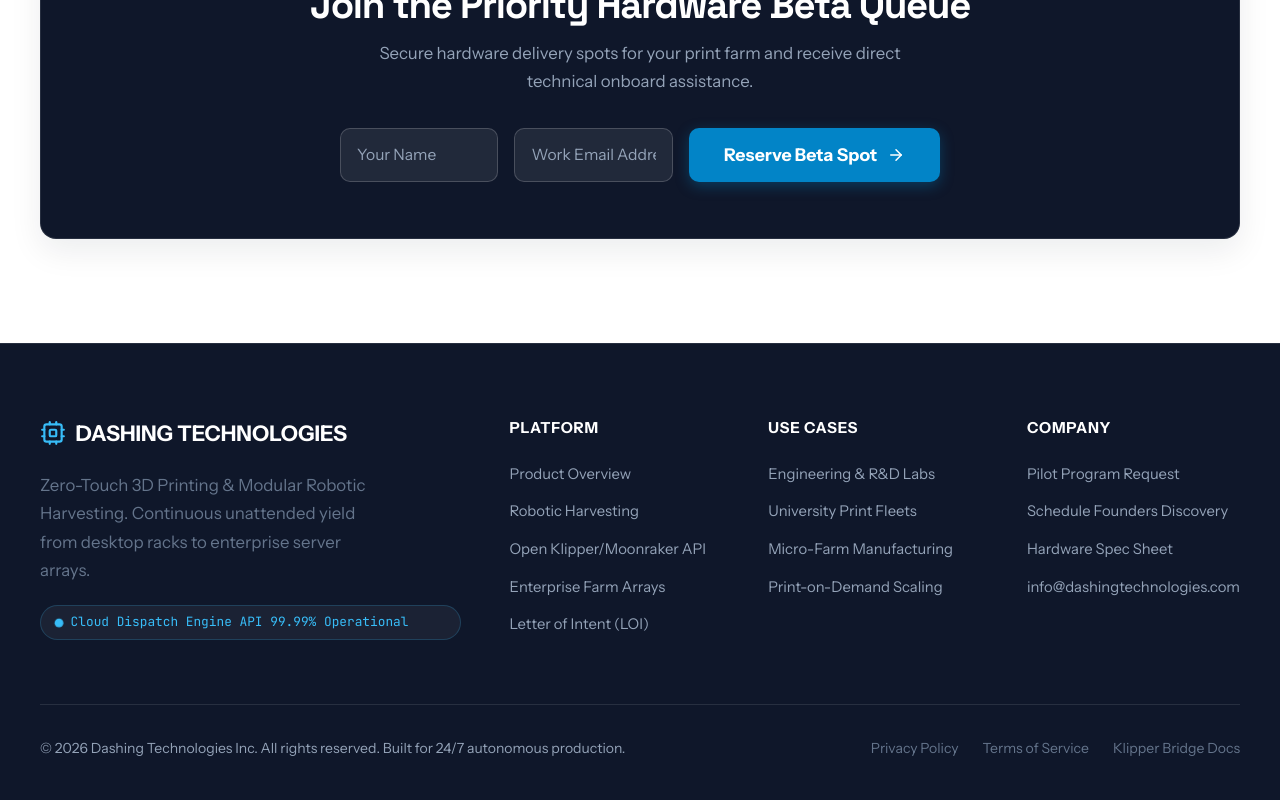
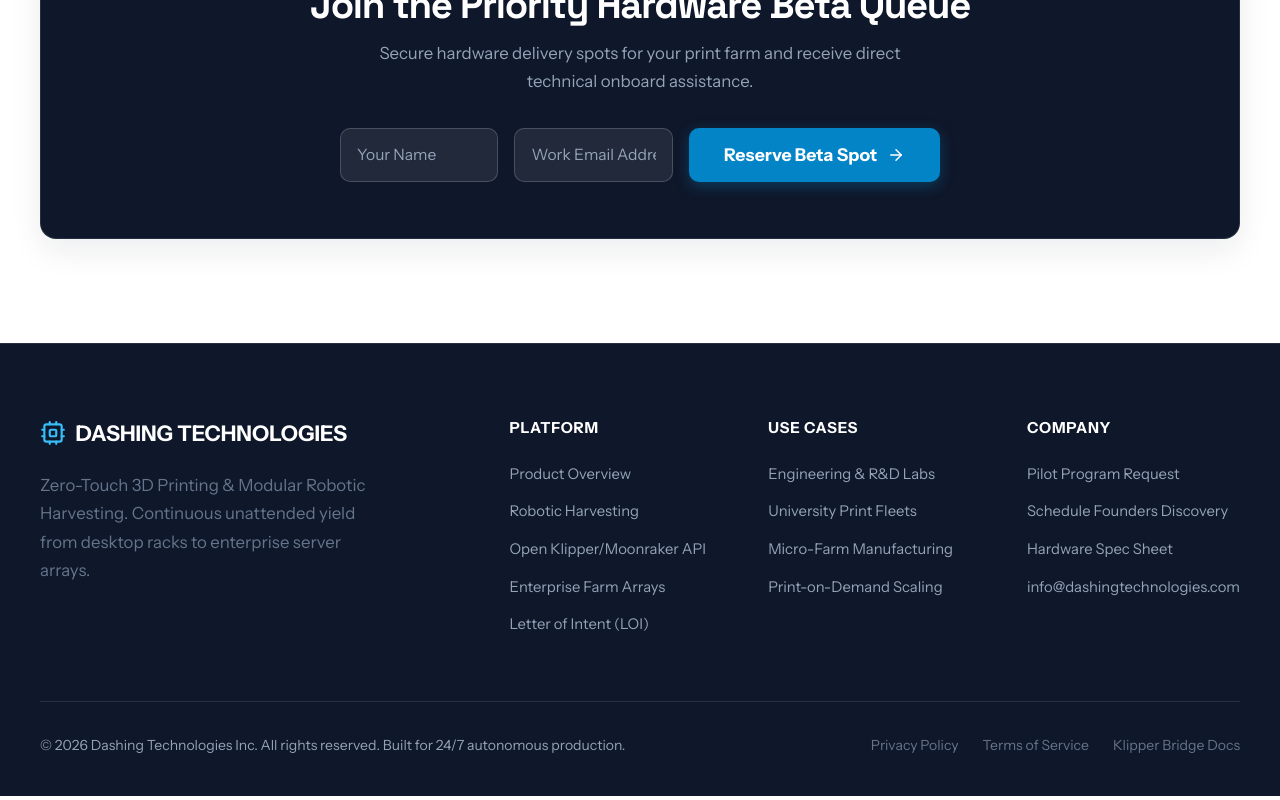
Before and after one commit to kavred/DashingTechnologiesWebsite, a React (Vite) app: page /#/ in a window 1280 px wide. Shown: the part 4435-5235 px from the top of the page. Built offline with nearby package versions, Linux system fonts and the light colour scheme.

Commit message:
fix: remove status indicator from footer

```diff
--- a/src/components/Footer.jsx
+++ b/src/components/Footer.jsx
@@ -16,10 +16,6 @@ export default function Footer({ onOpenLOI }) {
             <p style={{ maxWidth: '340px' }}>
               Zero-Touch 3D Printing & Modular Robotic Harvesting. Continuous unattended yield from desktop racks to enterprise server arrays.
             </p>
-            <div className="footer-status-indicator">
-              <span className="badge-dot pulse" style={{ backgroundColor: '#38BDF8' }}></span>
-              Cloud Dispatch Engine API 99.99% Operational
-            </div>
           </div>
 
           <div>
```
